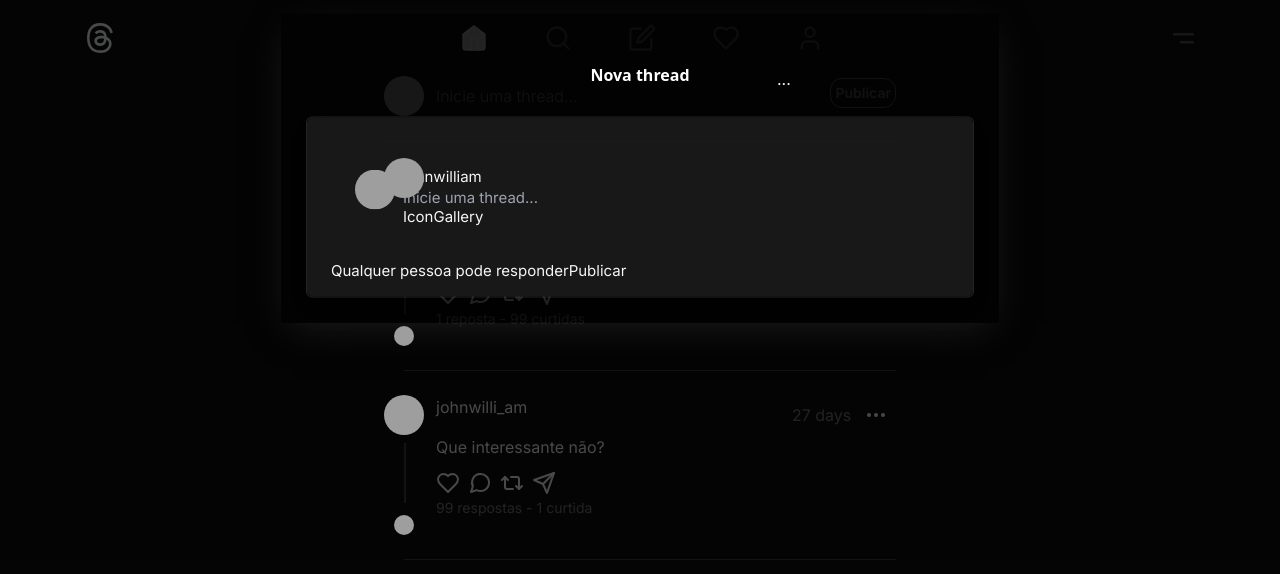
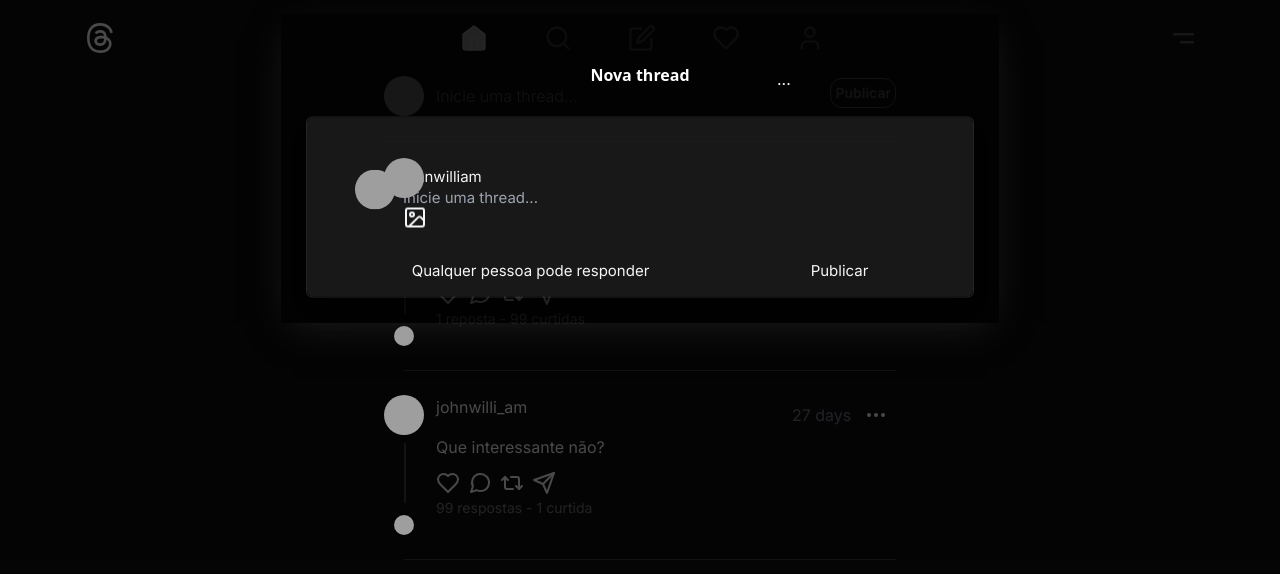
Before and after one commit to johnwilliamam/threads, a Next.js app: page / in a window 1280 px wide. Both pictures are taken after a click on the element "Inicie uma thread...". Shown: the top 574 px of the page. Built offline with nearby package versions, Linux system fonts and the light colour scheme; grey boxes are pictures that could not be loaded.

Commit message:
feat: import icon gallery

```diff
--- a/src/app/(home)/post/new-post.tsx
+++ b/src/app/(home)/post/new-post.tsx
@@ -4,6 +4,7 @@ import {
   DialogTrigger
 } from "@/components/ui/dialog"
 import { DialogContent, DialogOverlay } from "@radix-ui/react-dialog"
+import { Image } from "lucide-react"
 import styles from '../styles.module.css'
 import { PostAvatar } from "./post-avatar"
 
@@ -32,9 +33,9 @@ export function NewPost({ src, fallbackInitials, username }: PostAvatarProps) {
               <div className={styles.userPhoto}><PostAvatar src={src} fallbackInitials={fallbackInitials} /> </div>
               <div className={styles.userName}>{username}</div>
               <div className={styles.inputThread}><input type="text" placeholder="Inicie uma thread..." /></div>
-              <div className={styles.galleryIcon}>IconGallery</div>
+              <div className={styles.galleryIcon}><Image /></div>
             </div>
-            <div>
+            <div className="flex justify-around">
               <span>Qualquer pessoa pode responder</span>
               <button>Publicar</button>
             </div>
```
